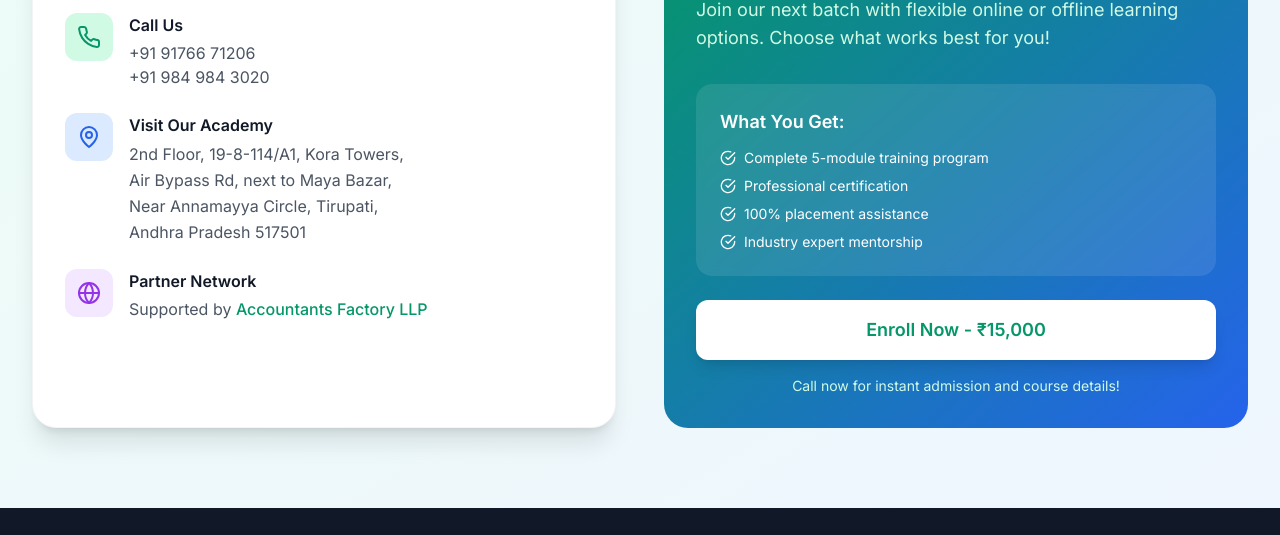
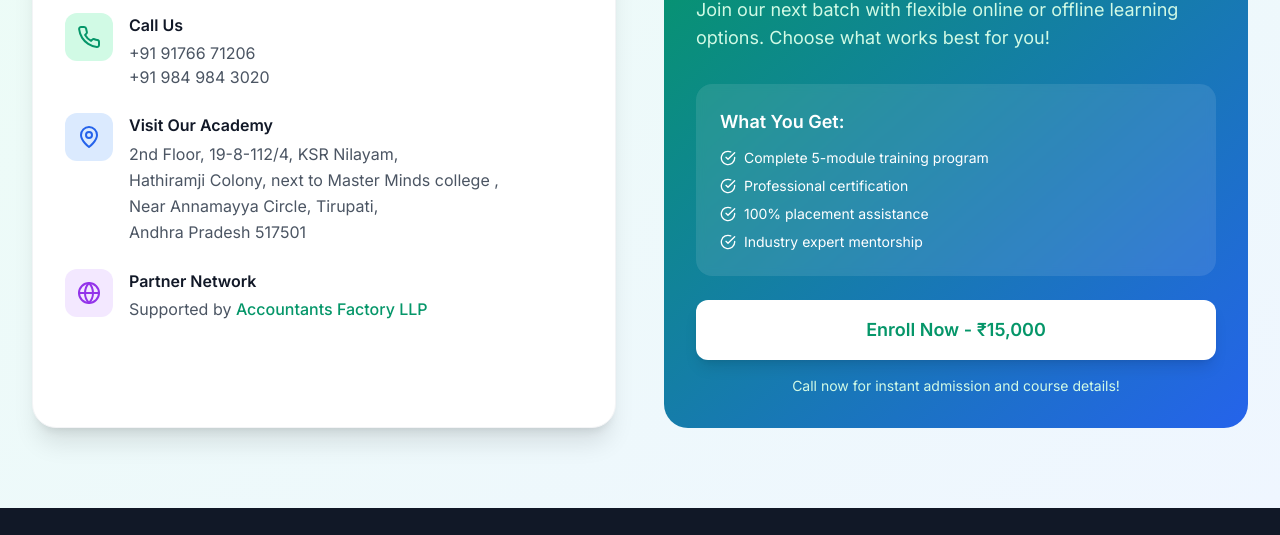
Before and after one commit to manitinud/vision-website, a plain HTML site: page index.html in a window 1280 px wide. Shown: the part 4466-5001 px from the top of the page. Drawn offline with nearby package versions, Linux system fonts and the light colour scheme.

Commit message:
Update index.html

```diff
--- a/index.html
+++ b/index.html
@@ -446,7 +446,7 @@
                     <div class="w-12 h-12 bg-blue-100 rounded-xl flex items-center justify-center flex-shrink-0"><svg class="w-6 h-6 text-blue-600"><use href="#icon-map-pin"></use></svg></div>
                     <div>
                       <h4 class="font-semibold text-gray-900 mb-1">Visit Our Academy</h4>
-                      <p class="text-gray-600 leading-relaxed">2nd Floor, 19-8-114/A1, Kora Towers,<br>Air Bypass Rd, next to Maya Bazar,<br>Near Annamayya Circle, Tirupati,<br>Andhra Pradesh 517501</p>
+                      <p class="text-gray-600 leading-relaxed">2nd Floor, 19-8-112/4, KSR Nilayam,<br>Hathiramji Colony, next to Master Minds college ,<br>Near Annamayya Circle, Tirupati,<br>Andhra Pradesh 517501</p>
                     </div>
                   </div>
                   <div class="flex items-start space-x-4">
```
